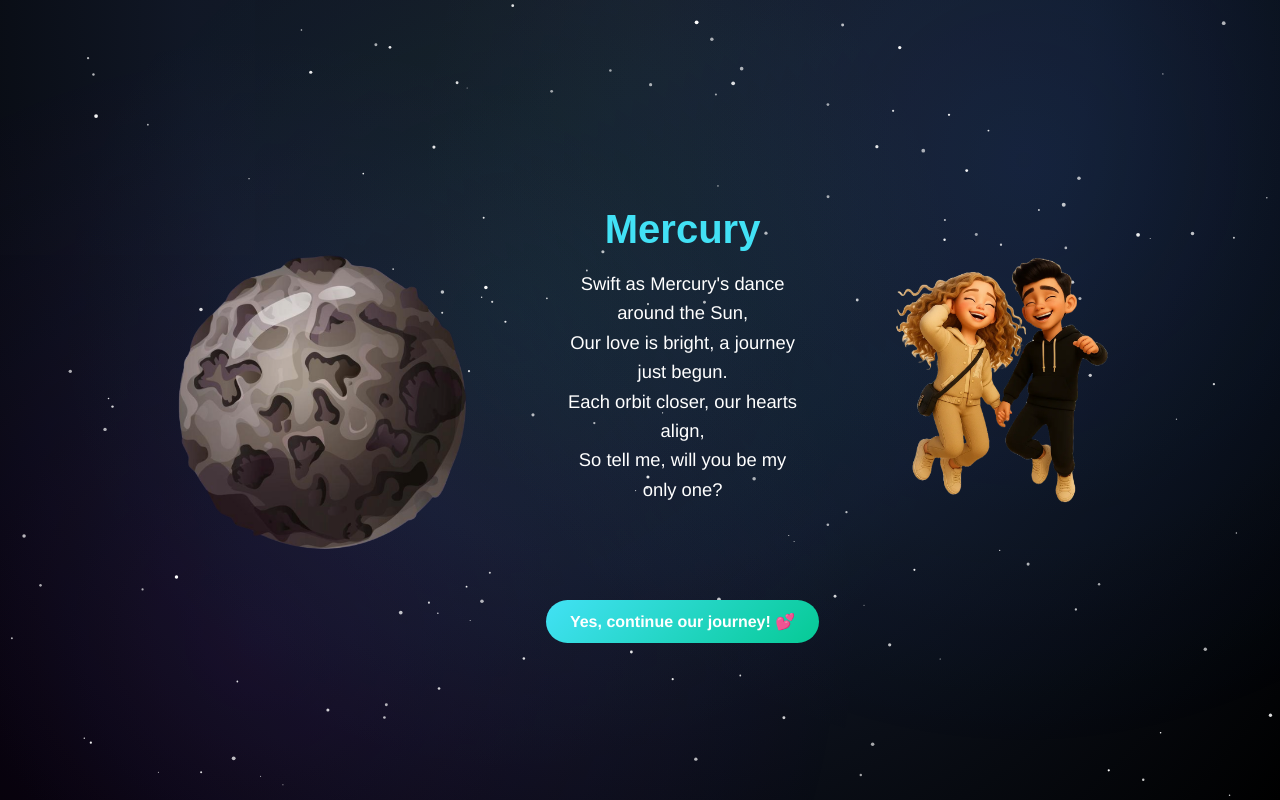
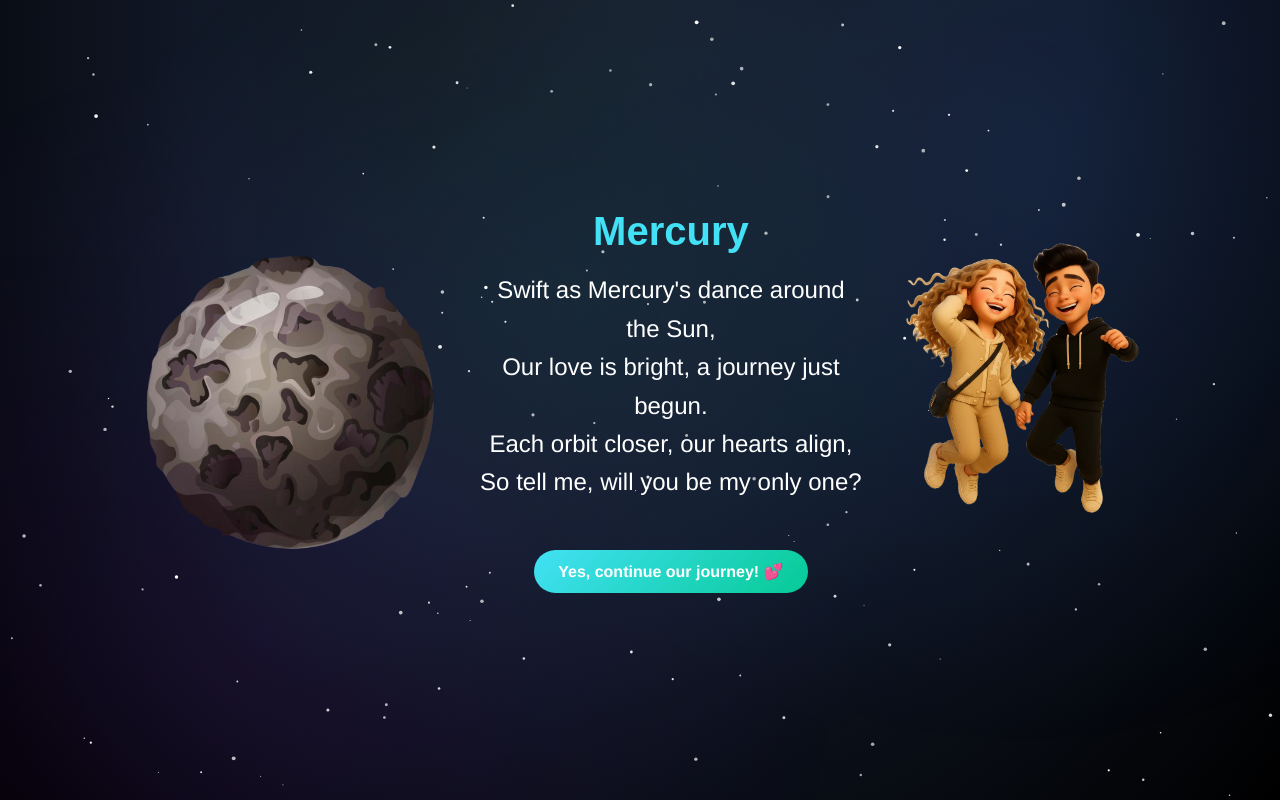
Before and after one commit to Waqiur/romantic-website, a React (Create React App) app: page /lovemap in a window 1280 px wide. Built offline with nearby package versions, Linux system fonts and the light colour scheme; a web font is replaced by a local one.

Commit message:
feat: add -webkit-tap-highlight-color: transparent to styled components for improved touch handling

```diff
--- a/src/components/AboutSection.tsx
+++ b/src/components/AboutSection.tsx
@@ -304,6 +304,7 @@ const DetailItem = styled(motion.div)`
     backdrop-filter: blur(10px);
     will-change: transform, box-shadow;
     transform-style: preserve-3d;
+    -webkit-tap-highlight-color: transparent;
 
     &:hover {
         transform: translateY(-5px);
--- a/src/components/InteractiveSection.tsx
+++ b/src/components/InteractiveSection.tsx
@@ -161,6 +161,7 @@ const InteractiveCard = styled(motion.div)`
     transition: all 0.15s ease-out;
     box-shadow: 0 8px 25px rgba(0, 0, 0, 0.1);
     will-change: transform, box-shadow, border-color;
+    -webkit-tap-highlight-color: transparent;
 
     @media (max-width: ${({ theme }) => theme.breakpoints.tablet}) {
         padding: ${({ theme }) => theme.spacing.lg};
@@ -597,6 +598,7 @@ const MemoryCard = styled(motion.div)<{ flipped: boolean; matched: boolean }>`
     cursor: pointer;
     position: relative;
     transition: transform 0.2s ease;
+    -webkit-tap-highlight-color: transparent;
 
     @media (max-width: ${({ theme }) => theme.breakpoints.tablet}) {
         width: 75px;
--- a/src/components/LoveMapPage.tsx
+++ b/src/components/LoveMapPage.tsx
@@ -52,8 +52,8 @@ const PlanetImage = styled.img`
     }
 
     @media (max-width: 480px) {
-        width: clamp(100px, 40vw, 150px);
-        height: clamp(100px, 40vw, 150px);
+        width: clamp(100px, 60vw, 150px);
+        height: clamp(100px, 60vw, 150px);
     }
 `;
 
@@ -62,9 +62,7 @@ const CenterContent = styled.div`
     flex-direction: column;
     align-items: center;
     justify-content: center;
-    padding: clamp(1rem, 4vw, 3rem);
     text-align: center;
-    max-width: clamp(300px, 50vw, 500px);
     position: relative;
     z-index: 1;
 
@@ -97,7 +95,7 @@ const CarouselImage = styled.img`
     }
 
     @media (max-width: 480px) {
-        max-width: clamp(100px, 40vw, 150px);
+        max-width: clamp(100px, 60vw, 150px);
     }
 `;
 
@@ -117,10 +115,10 @@ const ModalText = styled.p`
     margin-bottom: clamp(1rem, 3vw, 1.5rem);
     line-height: 1.6;
     white-space: pre-line;
-    font-size: clamp(0.9rem, 2.5vw, 1.15rem);
+    font-size: clamp(1.5rem, 2.5vw, 1.15rem);
 
     @media (max-width: ${theme.breakpoints.mobile}) {
-        font-size: clamp(0.8rem, 3vw, 1rem);
+        font-size: clamp(1rem, 3vw, 1rem);
         line-height: 1.5;
         margin-bottom: clamp(0.8rem, 2.5vw, 1.2rem);
     }
@@ -145,11 +143,10 @@ const ScrollingContent = styled.div`
     color: white;
     font-size: clamp(1rem, 3vw, 1.4rem);
     line-height: 1.8;
-    max-width: clamp(300px, 80vw, 600px);
     white-space: pre-line;
 
     @media (max-width: ${theme.breakpoints.mobile}) {
-        font-size: clamp(0.9rem, 4vw, 1.2rem);
+        font-size: clamp(1rem, 4vw, 1.2rem);
         line-height: 1.6;
     }
 `;
@@ -388,12 +385,11 @@ const LoveMapPage: React.FC<LoveMapPageProps> = ({ isVisible = true }) => {
                                 ? "center"
                                 : "space-around",
                             width: isMobile
-                                ? "clamp(90%, 75vw, 75%)"
+                                ? "clamp(100%, 75vw, 75%)"
                                 : "clamp(80%, 75vw, 75%)",
                             height: "clamp(70%, 80vh, 80%)",
                             gap: "clamp(0.5rem, 3vw, 2rem)",
                             flexDirection: isMobile ? "column" : "row",
-                            padding: "clamp(1rem, 3vw, 2rem)",
                         }}
                     >
                         <PlanetImage
@@ -490,7 +486,7 @@ const LoveMapPage: React.FC<LoveMapPageProps> = ({ isVisible = true }) => {
                             initial={{ y: 100, opacity: 0 }}
                             animate={{ y: 0, opacity: 1 }}
                             transition={{ delay: 0.5, duration: 1 }}
-                            style={{ marginBottom: "1rem" }}
+                            style={{ marginBottom: "2rem" }}
                         >
                             <motion.div
                                 initial={{ y: 100, opacity: 0 }}
@@ -526,7 +522,7 @@ const LoveMapPage: React.FC<LoveMapPageProps> = ({ isVisible = true }) => {
                             initial={{ y: 100, opacity: 0 }}
                             animate={{ y: 0, opacity: 1 }}
                             transition={{ delay: 2.5, duration: 1 }}
-                            style={{ marginBottom: "1rem" }}
+                            style={{ marginBottom: "2rem" }}
                         >
                             <motion.div
                                 initial={{ y: 100, opacity: 0 }}
@@ -562,7 +558,7 @@ const LoveMapPage: React.FC<LoveMapPageProps> = ({ isVisible = true }) => {
                             initial={{ y: 100, opacity: 0 }}
                             animate={{ y: 0, opacity: 1 }}
                             transition={{ delay: 4.5, duration: 1 }}
-                            style={{ marginBottom: "1rem" }}
+                            style={{ marginBottom: "2rem" }}
                         >
                             <motion.div
                                 initial={{ y: 100, opacity: 0 }}
--- a/src/components/LoveNotes.tsx
+++ b/src/components/LoveNotes.tsx
@@ -38,6 +38,7 @@ const LoveNote = styled(motion.div)`
     cursor: pointer;
     will-change: transform, opacity;
     transform: translate3d(0, 0, 0);
+    -webkit-tap-highlight-color: transparent;
 
     @media (max-width: ${({ theme }) => theme.breakpoints.mobile}) {
         padding: ${({ theme }) => theme.spacing.sm}
```
